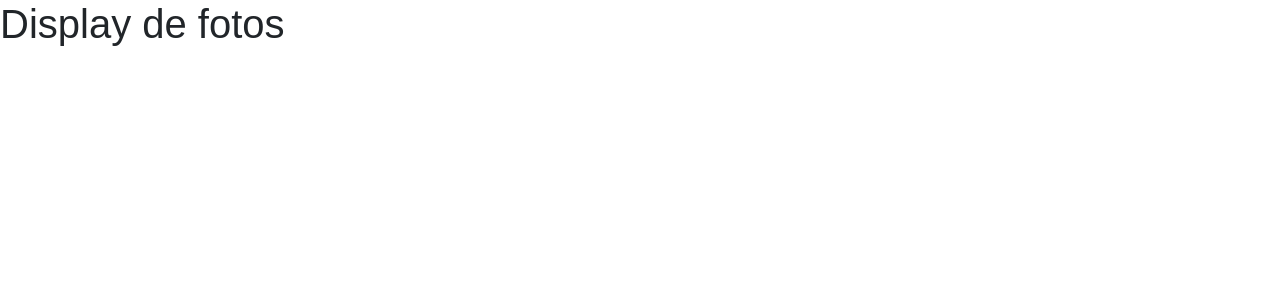
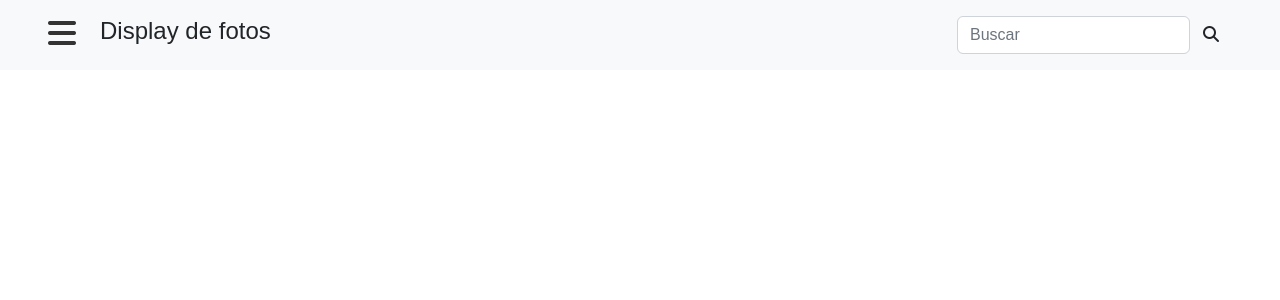
Before and after one commit to szlima/display-fotos, a React (Create React App) app: page / in a window 1280 px wide. Shown: the top 300 px of the page. Built offline with nearby package versions, Linux system fonts and the light colour scheme.

Commit message:
Criando o componente Navbar

```diff
--- a/src/componentes/App.js
+++ b/src/componentes/App.js
@@ -1,10 +1,12 @@
 import React from 'react';
+
+import Navbar from './Navbar';
 
 function App(){
 
     return (
         <div>
-            <h1>Display de fotos</h1>
+            <Navbar/>
         </div>
     );
 }
--- /dev/null
+++ b/src/componentes/Navbar.js
@@ -0,0 +1,24 @@
+import React from 'react';
+
+function Navbar(){
+
+    return (
+        <nav className='navbar bg-light px-5 py-3'>
+            <div className='d-flex'>
+                <a href='#'>
+                    <i className="fa-solid fa-bars"></i>
+                </a>
+                <h4 className='mx-4'>Display de fotos</h4>
+            </div>
+
+            <form className='d-flex'>
+                <input className='form-control mr-2' type='text' placeholder='Buscar'/>
+                <button className='btn' type='submit'>
+                    <i className="fa-solid fa-magnifying-glass"></i>
+                </button>
+            </form>
+        </nav>
+    );
+}
+
+export default Navbar;
--- a/src/index.css
+++ b/src/index.css
@@ -11,3 +11,7 @@ body {
 a, a:hover{
   color: rgb(51, 51, 51);
 }
+
+.fa-bars{
+  font-size: 2rem;
+}
```
